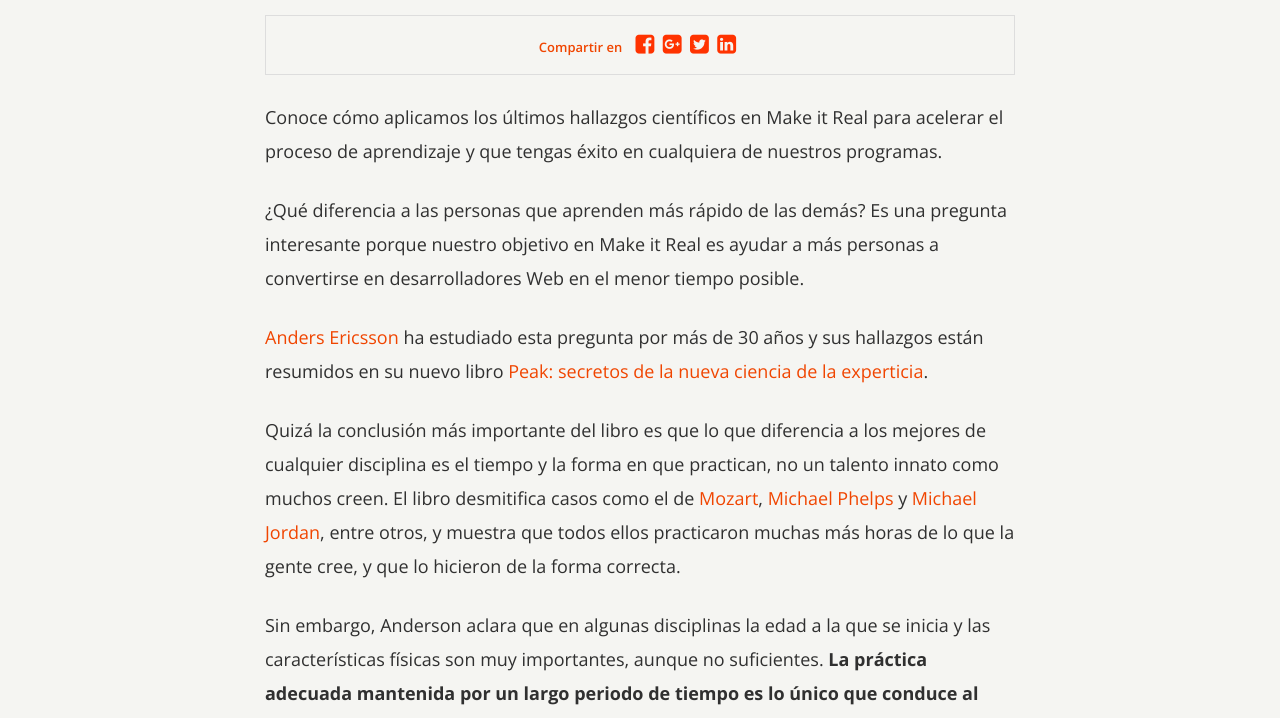
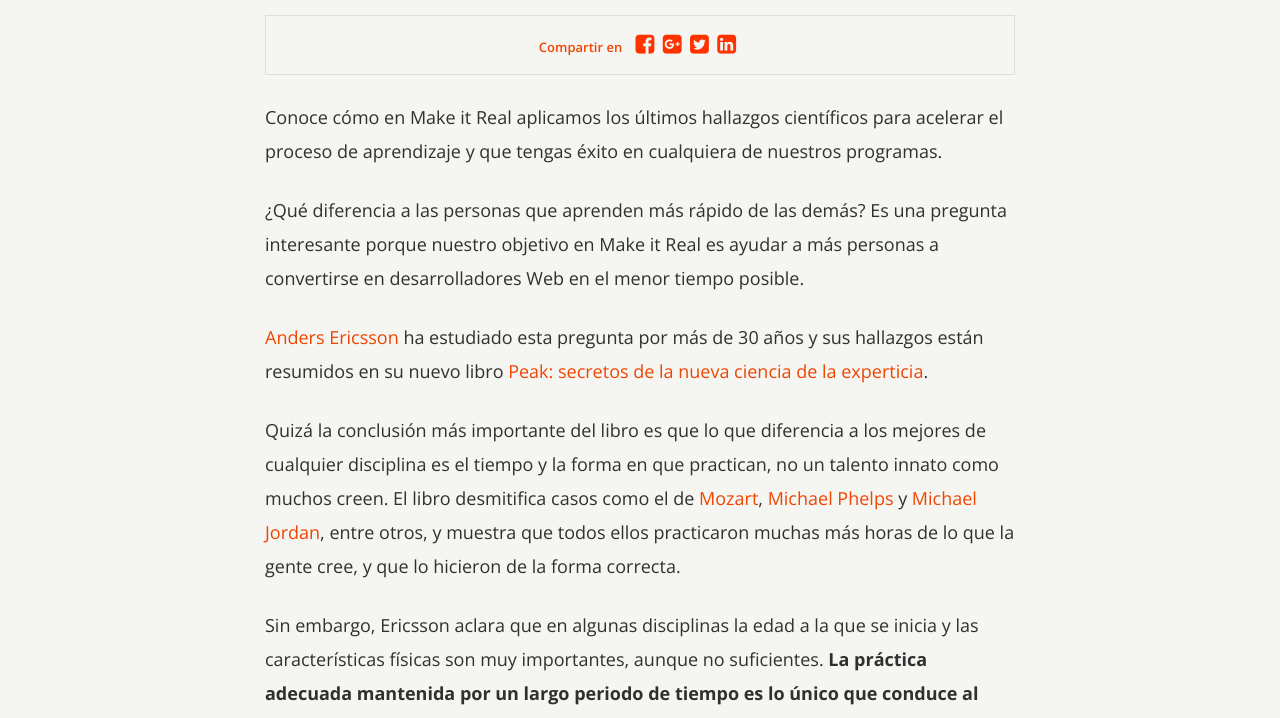
Before and after one commit to simonhoyos/blog, a Jekyll site: the page built from _posts/2017-01-02-la-nueva-ciencia-del-aprendizaje.markdown, in a window 1280 px wide and 1400 px high, scrolled down 674 px. Shown: the part 155-873 px from the top of the window. Built offline with Jekyll 4.4.1, drawn with Linux system fonts in a browser that asks for light colours; nearby versions of some CDN libraries; comment, search, counter and statistics services are not loaded; a style sheet for code colours, icons or effects is not loaded; some of the changed text lies outside the part shown.

Commit message:
Fix typos and improve 'La nueva ciencia del aprendizaje'

```diff
--- a/_posts/2017-01-02-la-nueva-ciencia-del-aprendizaje.markdown
+++ b/_posts/2017-01-02-la-nueva-ciencia-del-aprendizaje.markdown
@@ -7,7 +7,7 @@
 gravatar: http://www.gravatar.com/avatar/12270acfe9b6842e1a5b6e594382f149.jpg?s=80
 ---
 
-Conoce cómo aplicamos los últimos hallazgos científicos en Make it Real para acelerar el proceso de aprendizaje y que tengas éxito en cualquiera de nuestros programas.<!--more-->
+Conoce cómo en Make it Real aplicamos los últimos hallazgos científicos para acelerar el proceso de aprendizaje y que tengas éxito en cualquiera de nuestros programas.<!--more-->
 
 ¿Qué diferencia a las personas que aprenden más rápido de las demás? Es una pregunta interesante porque nuestro objetivo en Make it Real es ayudar a más personas a convertirse en desarrolladores Web en el menor tiempo posible.
 
@@ -15,7 +15,7 @@
 
 Quizá la conclusión más importante del libro es que lo que diferencia a los mejores de cualquier disciplina es el tiempo y la forma en que practican, no un talento innato como muchos creen. El libro desmitifica casos como el de <a href="https://es.wikipedia.org/wiki/Wolfgang_Amadeus_Mozart" target="_blank">Mozart</a>, <a href="https://es.wikipedia.org/wiki/Michael_Phelps" target="_blank">Michael Phelps</a> y <a href="https://es.wikipedia.org/wiki/Michael_Jordan" target="_blank">Michael Jordan</a>, entre otros, y muestra que todos ellos practicaron muchas más horas de lo que la gente cree, y que lo hicieron de la forma correcta.
 
-Sin embargo, Anderson aclara que en algunas disciplinas la edad a la que se inicia y las características físicas son muy importantes, aunque no suficientes. **La práctica adecuada mantenida por un largo periodo de tiempo es lo único que conduce al perfeccionamiento de cualquier disciplina**.
+Sin embargo, Ericsson aclara que en algunas disciplinas la edad a la que se inicia y las características físicas son muy importantes, aunque no suficientes. **La práctica adecuada mantenida por un largo periodo de tiempo es lo único que conduce al perfeccionamiento de cualquier disciplina**.
 
 ## Práctica deliberada
 
```
Also changed, not shown: other parts of _posts/2017-01-02-la-nueva-ciencia-del-aprendizaje.markdown (+1 -1 lines).
